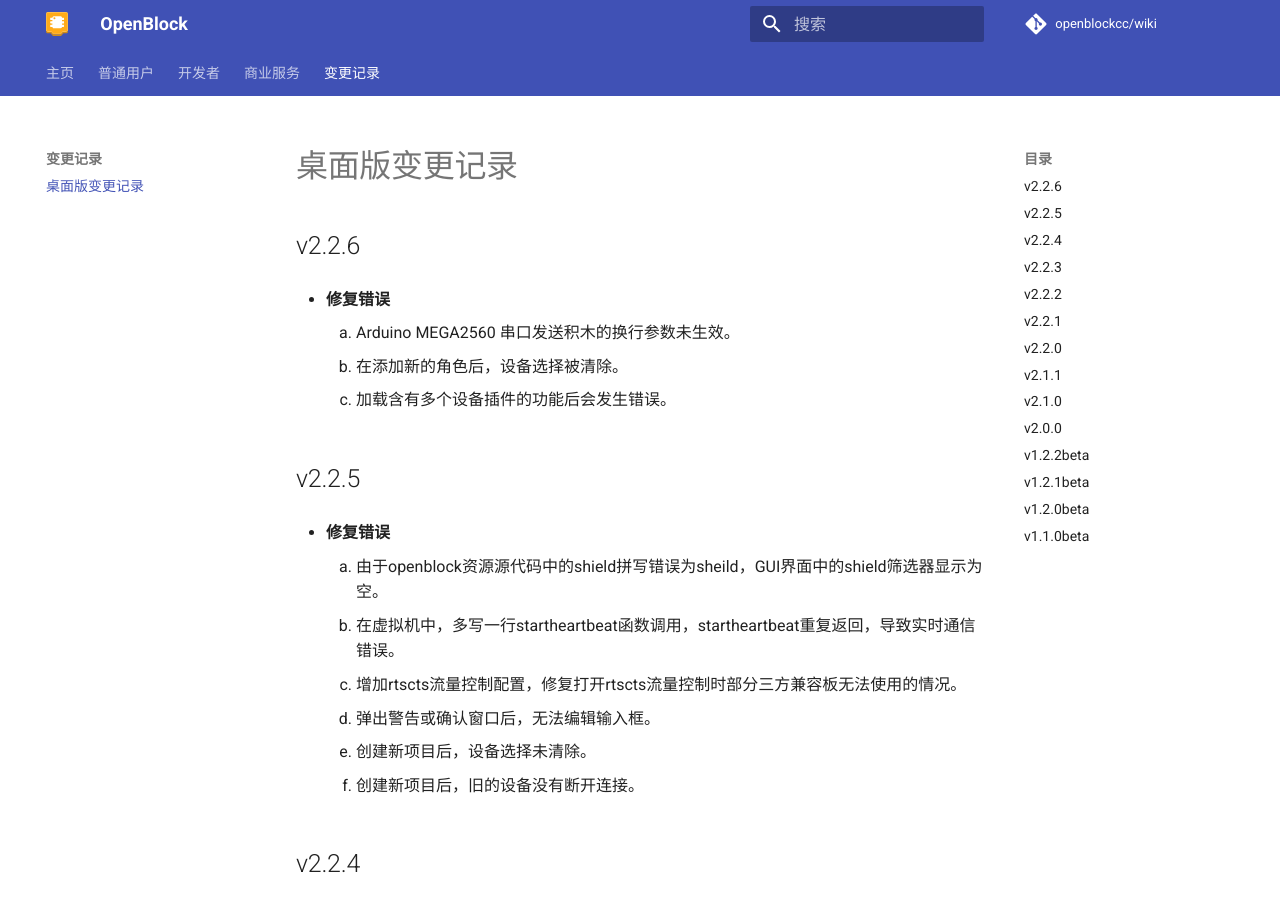
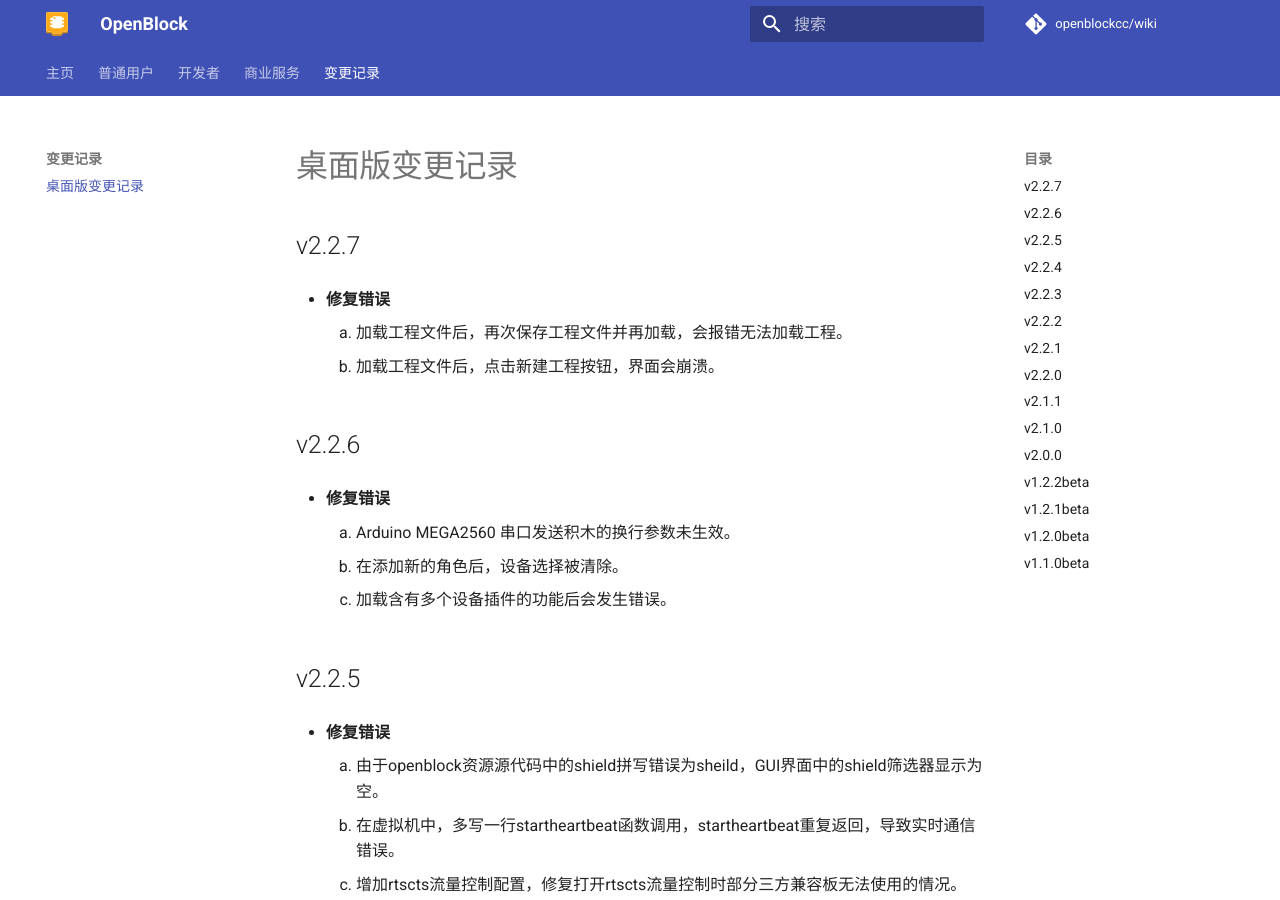
Before and after one commit to openblockcc/openblockcc.github.io, an MkDocs documentation site: the page built from docs/desktop-changelog.md, in a window 1280 px wide and 900 px high. Built offline with MkDocs 1.6.1 and Material for MkDocs 9.7.7, drawn with Linux system fonts in a browser that asks for light colours; comment, search, counter and statistics services are not loaded.

Commit message:
update doc

```diff
--- a/docs/desktop-changelog.md
+++ b/docs/desktop-changelog.md
@@ -1,3 +1,10 @@
+## v2.2.7
+
+- **修复错误**
+
+    1. 加载工程文件后，再次保存工程文件并再加载，会报错无法加载工程。
+    2. 加载工程文件后，点击新建工程按钮，界面会崩溃。
+
 ## v2.2.6
 
 - **修复错误**
```
